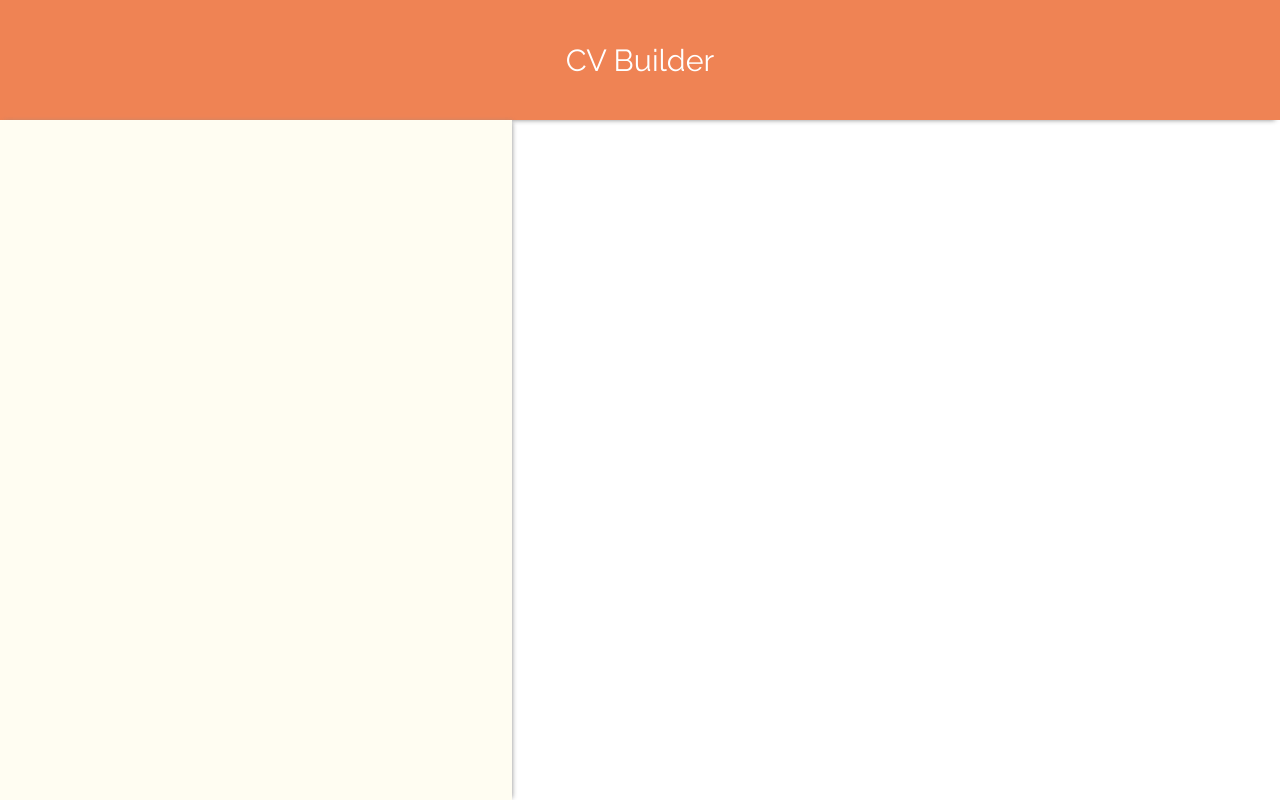
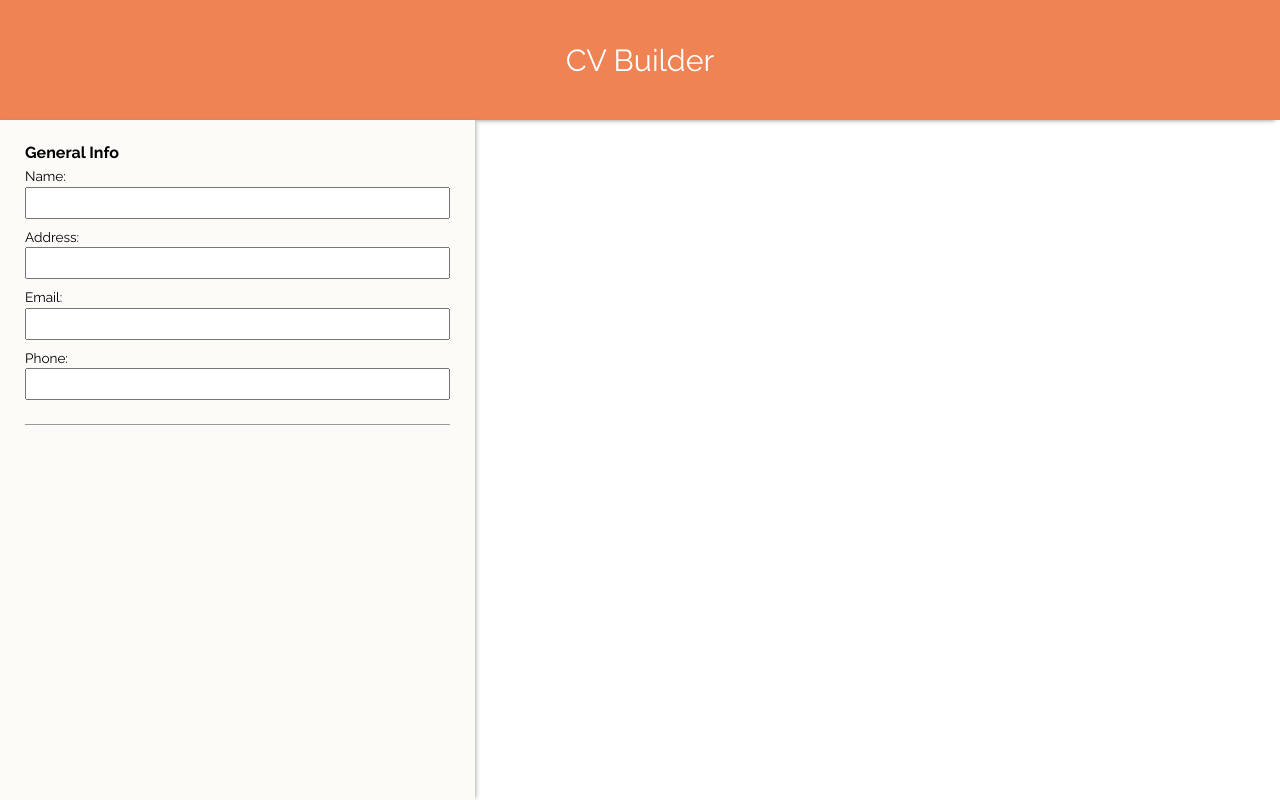
Before and after one commit to mikeplant/cv-builder, a React (Vite) app: page / in a window 1280 px wide. Built offline with nearby package versions, Linux system fonts and the light colour scheme.

Commit message:
Add General Info form section

```diff
--- /dev/null
+++ b/src/components/Form.jsx
@@ -0,0 +1,11 @@
+import GeneralInfo from "./GeneralInfo";
+
+function Form() {
+  return (
+    <form className="form">
+      <GeneralInfo />
+    </form>
+  );
+}
+
+export default Form;
--- a/src/components/FormSection.jsx
+++ b/src/components/FormSection.jsx
@@ -1,5 +1,11 @@
+import Form from "./Form";
+
 function FormSection() {
-  return <section className="form-section"></section>;
+  return (
+    <section className="form-section">
+      <Form />
+    </section>
+  );
 }
 
 export default FormSection;
--- /dev/null
+++ b/src/components/GeneralInfo.jsx
@@ -0,0 +1,26 @@
+function GeneralInfo() {
+  return (
+    <div className="general-info-form-section">
+      <legend>General Info</legend>
+      <label>
+        Name:
+        <input type="text" />
+      </label>
+      <label>
+        Address:
+        <input type="text" />
+      </label>
+      <label>
+        Email:
+        <input type="text" />
+      </label>
+      <label>
+        Phone:
+        <input type="phone" />
+      </label>
+      <div className="divider-line"></div>
+    </div>
+  );
+}
+
+export default GeneralInfo;
--- a/src/index.css
+++ b/src/index.css
@@ -7,7 +7,7 @@
   --color-one: #2d3142;
   --color-two: #4f5d75;
   --color-three: #bfc0c0;
-  --color-four: #fffdf2;
+  --color-four: #fcfbf7;
   --color-five: #ef8354;
 }
 
@@ -19,7 +19,7 @@ body {
 #root {
   height: 100vh;
   display: grid;
-  grid-template-columns: 2fr 3fr;
+  grid-template-columns: 475px 3fr;
   grid-template-rows: 120px 8fr;
 }
 
@@ -39,4 +39,34 @@ header {
 .form-section {
   background-color: var(--color-four);
   box-shadow: 2px 0 5px -2px #888;
+  padding: 25px;
 }
+
+.form {
+  height: 100%;
+  display: flex;
+  flex-direction: column;
+}
+
+.divider-line {
+  height: 1px;
+  background-color: #999;
+  margin: 12px 0;
+}
+
+.form legend {
+  padding-bottom: 9px;
+  font-weight: 700;
+}
+
+.form label {
+  display: flex;
+  flex-direction: column;
+  padding-bottom: 12px;
+  gap: 3px;
+  font-size: 0.85rem;
+}
+
+.form input {
+  height: 26px;
+}
```
